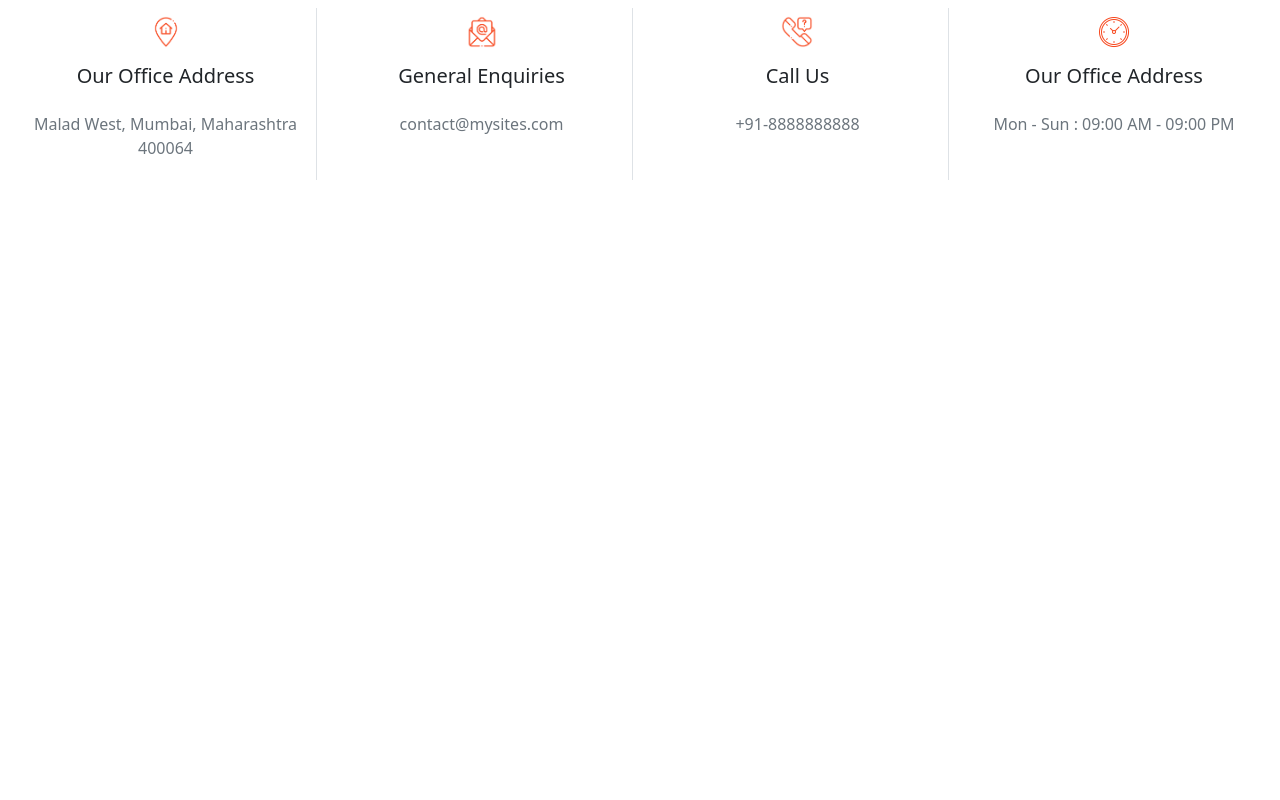
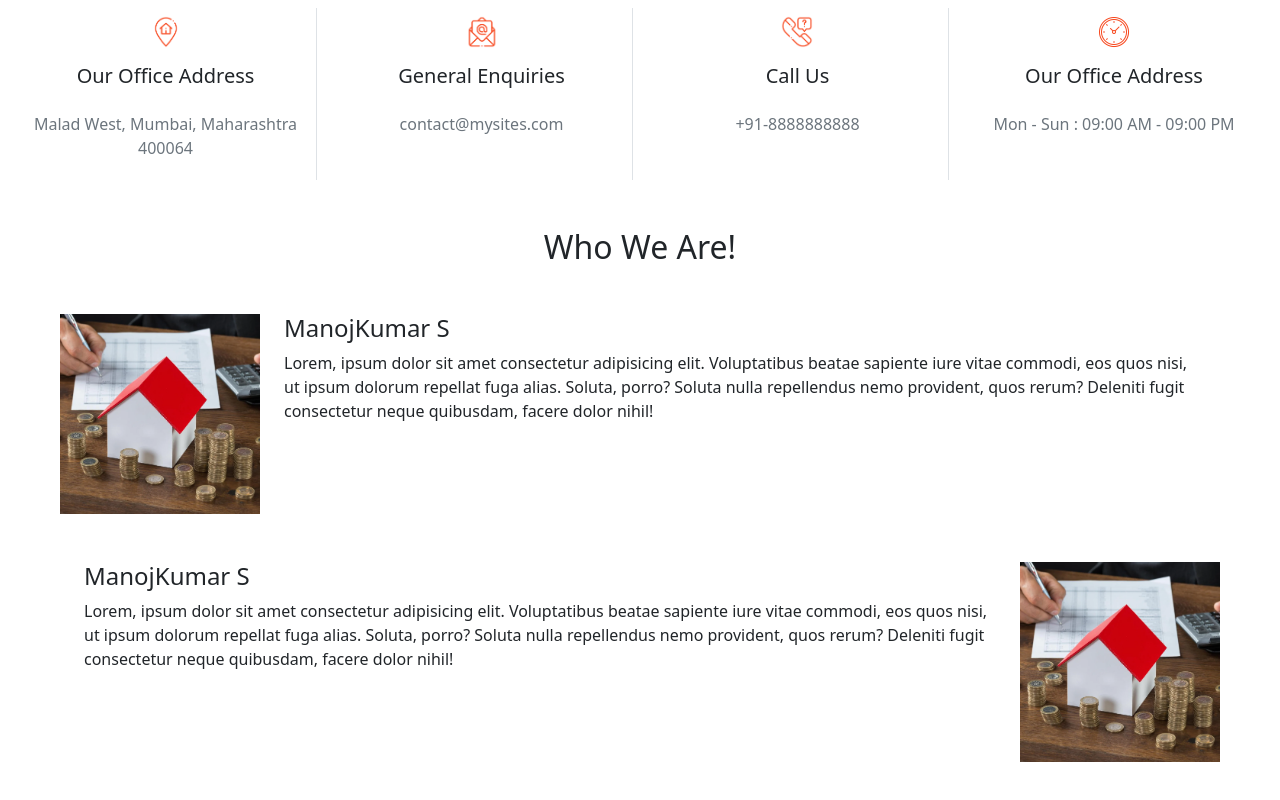
Before and after one commit to ManojKumar-NMBR/tre-ui, an Angular app: page / in a window 1280 px wide. Shown: the part 1404-2204 px from the top of the page. Before the commit the page ends 1632 px from the top, so only its background shows below. Built offline with nearby package versions, Linux system fonts and the light colour scheme.

Commit message:
basic syntax done for the about us screen

```diff
--- a/src/app/app.component.html
+++ b/src/app/app.component.html
@@ -93,4 +93,31 @@
       </div>
     </div>
   </div>
+
+  <div class="aboutUsBlock mt-5" id="aboutUsBlock">
+    <h2 class="text-center">Who We Are!</h2>
+    <div class="aboutUsList m-5">
+      <div class="aboutImageItem">
+        <img src="../assets/images/services/buyProperty.png">
+      </div>
+      <div class="aboutDetailItem mx-4">
+        <h4>ManojKumar S</h4>
+        <p>Lorem, ipsum dolor sit amet consectetur adipisicing elit. Voluptatibus beatae sapiente iure vitae commodi,
+          eos quos nisi, ut ipsum dolorum repellat fuga alias. Soluta, porro? Soluta nulla repellendus nemo provident,
+          quos rerum? Deleniti fugit consectetur neque quibusdam, facere dolor nihil!</p>
+      </div>
+    </div>
+
+    <div class="aboutUsList m-5">
+      <div class="aboutDetailItem mx-4">
+        <h4 class="">ManojKumar S</h4>
+        <p>Lorem, ipsum dolor sit amet consectetur adipisicing elit. Voluptatibus beatae sapiente iure vitae commodi,
+          eos quos nisi, ut ipsum dolorum repellat fuga alias. Soluta, porro? Soluta nulla repellendus nemo provident,
+          quos rerum? Deleniti fugit consectetur neque quibusdam, facere dolor nihil!</p>
+      </div>
+      <div class="aboutImageItem">
+        <img src="../assets/images/services/buyProperty.png">
+      </div>
+    </div>
+  </div>
 </div>
--- a/src/app/app.component.scss
+++ b/src/app/app.component.scss
@@ -15,7 +15,7 @@ nav {
 }
 
 .navBarTransparent {
-    background: #4a4f53ed;
+    background: #071623f5;
     padding: 0.65rem;
     position: fixed;
     // transition: width 2s, height 4s;
@@ -115,3 +115,26 @@ nav {
         min-height: 6vmin;
     }
 }
+
+.aboutUsBlock {
+    .aboutUsList {
+        display: flex;
+        flex-direction: row;
+        justify-content: space-around;
+    }
+    /* Column Gap */
+    .aboutUsDiv > * {
+        box-sizing: border-box;
+    }
+
+    /* Item sizing */
+    .aboutImageItem {
+        flex-grow: 3;
+        img {
+            width: 25vmin;
+        }
+    }
+    .aboutDetailItem {
+        flex-grow: 9;
+    }
+}
--- a/src/app/app.component.ts
+++ b/src/app/app.component.ts
@@ -71,4 +71,11 @@ export class AppComponent implements OnInit, AfterViewInit {
     { image: 'time.png', title: 'Our Office Address', content: 'Mon - Sun : 09:00 AM - 09:00 PM' },
   ]
 
+  aboutUsData = [
+    { title: 'Buy Property', image: 'buyProperty.png', content: 'Invest in real estate today and reap the benefits tomorrow. We have huge connectivity to let you choose and buy from.' },
+    { title: 'Rent Property', image: 'rentProperty.png', content: 'Discover homes that fit into your price range. Tell us your budget and we will find the best homes for your choice.' },
+    { title: 'Resale Property', image: 'resaleProperty.png', content: 'Sell your existing property to make the most out of it. We will direct the right choice of customers to you.' },
+    { title: 'Registration and stamps', image: 'registrationAndStamps.png', content: 'Sell your existing property to make the most out of it. We will direct the right choice of customers to you.' }
+  ];
+
 }
```
